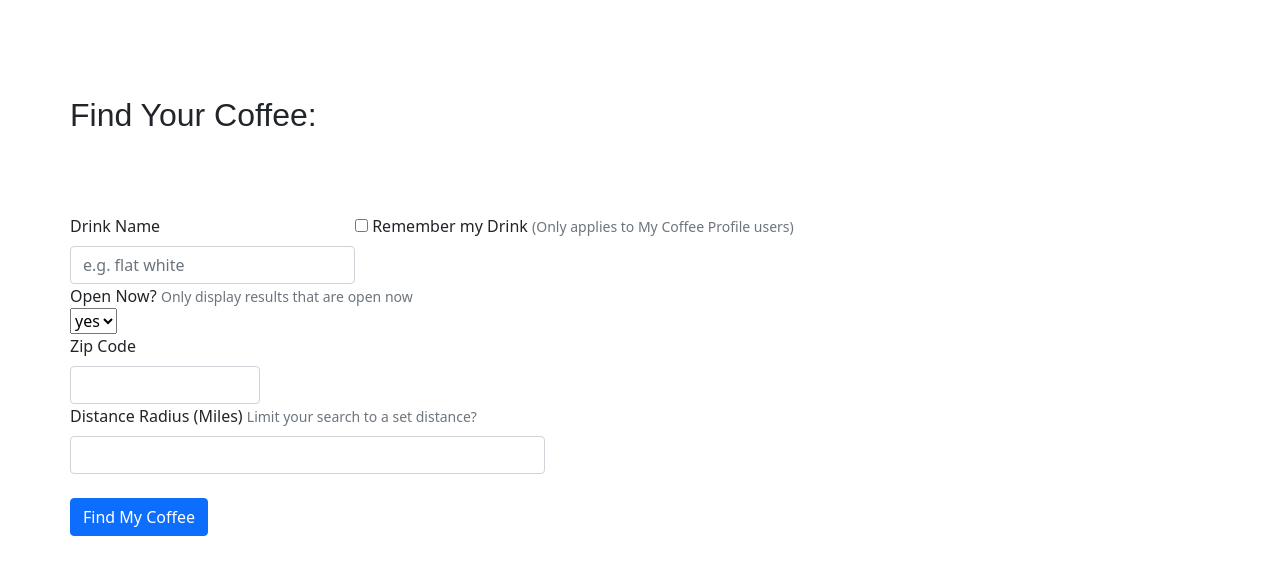
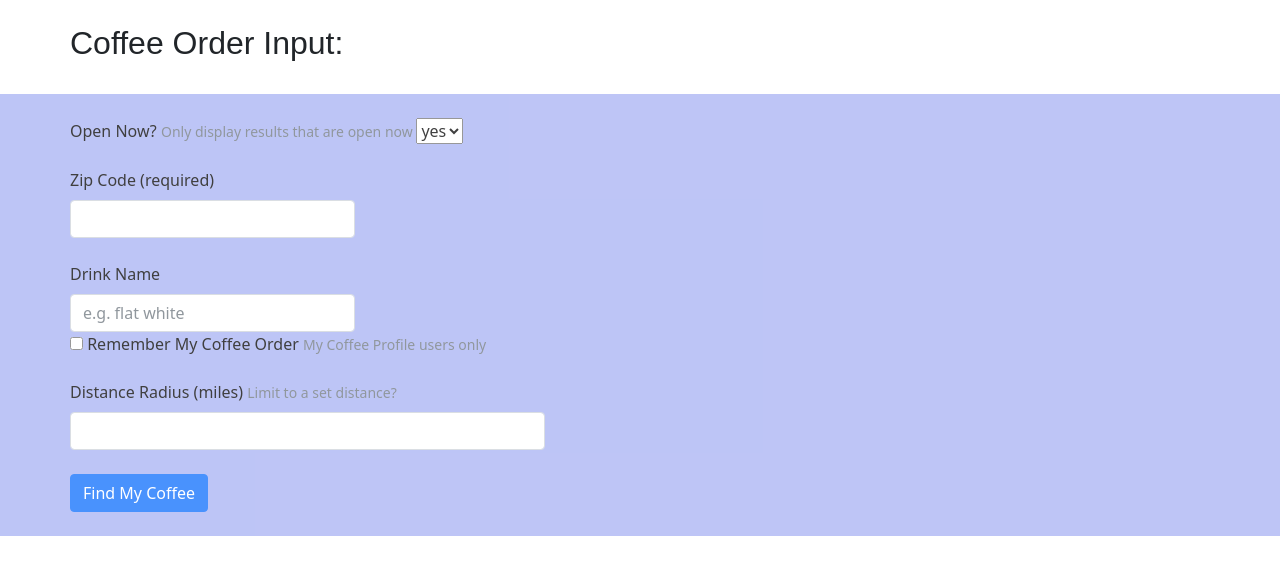
Before and after one commit to lglynn4912/final_project-, a Flask app: page /inputorder in a window 1280 px wide. Shown: the part 56-631 px from the top of the page. Run offline with Flask 2, Linux system fonts and the light colour scheme.

Commit message:
finalized materials for demo

```diff
--- a/server.py
+++ b/server.py
@@ -102,8 +102,13 @@ def show_coffee_search_results():
     open_now = request.form.get("open-now")
 
 
+    if len(location) < 5:
 
-    if open_now == "false" and len(radius) == 0:
+        flash(f"Zipcode required. Please input a valid zipcode")
+        return redirect("/inputorder")
+
+
+    elif open_now == "false" and len(radius) == 0:
         print("term:", term)
         print("zipcode:", location)
 
--- a/static/css/my-css.css
+++ b/static/css/my-css.css
@@ -3,7 +3,7 @@ navbar navbar-expand-lg bg-light {
   padding-top: 0.8em;
   text-align: center;
   font-size: 3em;
-  background: rgba(255, 192, 203, 0.962);
+  background: rgba(187, 87, 104, 0.962);
   background-size: 220px 210px;
   justify-content: center;
   align-items: center;
@@ -50,7 +50,13 @@ th {
 }
 
 .box1 {
-  background-color: #000;
+  background-color: rgba(170, 171, 176, 0.854);
   color: #fff;
-  opacity: .5;
+  opacity: .8;
 }
+
+.box2 {
+  background-color: rgba(154, 165, 241, 0.853);
+  color: rgb(0, 0, 0);
+  opacity: .75;
+}
--- a/templates/inputorder.html
+++ b/templates/inputorder.html
@@ -4,24 +4,50 @@
 
 
 {% block content %}
-<br>
-<br>
-<br>
+
 <br>
   <div class="container">
     <div class="row">
       <div class="col-8">
-      <h2>Find Your Coffee:</h2>
+        <h2>Coffee Order Input:</h2>
       </div>
     </div>
-
-<br>
-<br>
+  </div>
 <br>
 
 
+<div class="wrapper">
+<div class="box box2">
+<div class="container">
+  <form method="POST" action="/coffeesearchresults">
+<br>
+    <div class="row">
+      <div class="col-12">
+          <label for="open-now">Open Now?</label>
+          <small class="form-text text-muted">
+            Only display results that are open now
+          </small>
+          <select name="open-now" id="open-now">
+            <option value="true">yes</option>
+            <option value="false">no</option>
+          </select>
+      </div>
+    </div>
+  <br>
 
-      <form method="POST" action="/coffeesearchresults">
+
+    <div class="row">
+      <div class="col-3">
+        <label class="form-label above" for="search-zip">Zip Code (required)</label>
+        <input
+        id="search-zip"
+        class="form-control"
+        type="text"
+        name="zipcode"/>
+      </div>
+    </div>
+    <br>
+
     <div class="row">
       <div class="col-3">
         <label class="form-label above" for="drink-name">Drink Name</label>
@@ -32,73 +58,49 @@
           name="drinkname"
           placeholder="e.g. flat white"/>
         </div>
+      </div>
 
+    <div class="row">
       <div class="col-8">
           <input
           type="checkbox"
           name="preferredorder"
           value="preferrorder"
           id="yes-preferredorder"/>
-              <label for="yes-preferredorder">Remember my Drink</label>
+          <label for="yes-preferredorder">Remember My Coffee Order</label>
           <small class="form-text text-muted">
-                (Only applies to My Coffee Profile users)
+            My Coffee Profile users only
           </small>
+      </div>
+    </div>
+    <br>
+
+
+    <div class="row">
+      <div class="col-5">
+        <label class="form-label above" for="search-radius">Distance Radius (miles)</label>
+        <small class="form-text text-muted">
+          Limit to a set distance?
+        </small>
+          <input
+            id="search-radius"
+            class="form-control"
+            type="number" step="0.5" min="0.5" max="25"
+            name="radius"/>
         </div>
     </div>
 
 
-          <div class="row">
-            <div class="col-4">
-                <label for="open-now">Open Now?</label>
-                <small class="form-text text-muted">
-                  Only display results that are open now
-                </small>
-                <select name="open-now" id="open-now">
-                  <option value="true">yes</option>
-                  <option value="false">no</option>
-
-                </select>
-            </div>
-              </div>
-
-
-          <div class="row">
+        <div class="row mt-4">
             <div class="col-2">
-              <label class="form-label above" for="search-zip">Zip Code</label>
-              <input
-              id="search-zip"
-              class="form-control"
-              type="text"
-              name="zipcode"/>
-            </div>
-          </div>
-
-
-          <div class="row">
-
-          <div class="col-5">
-            <label class="form-label above" for="search-radius">Distance Radius (Miles)</label>
-            <small class="form-text text-muted">
-              Limit your search to a set distance?
-            </small>
-              <input
-                id="search-radius"
-                class="form-control"
-                type="number" step="1" min="1" max="25"
-                name="radius"/>
-            </div>
-
-        </div>
-
-
-        <div class="row mt-4">
-          <div class="col-3">
               <input type="submit" value="Find My Coffee" class="btn btn-primary">
             </div>
         </div>
   </form>
+<br>
 </div>
 
-
+</div>
+</div>
 
 {% endblock %}
--- a/templates/results.html
+++ b/templates/results.html
@@ -6,9 +6,6 @@
 
 {% block content %}
 
-<br>
-<br>
-<br>
 <br>
     <div id="coffee-search-results">
       <h2>Your Search Results:</h2>
```
Also changed, not shown: templates/base.html (+6 -1 lines), templates/homepage.html (+7 -7 lines). Lines whose indentation alone changed are shown as unchanged.
